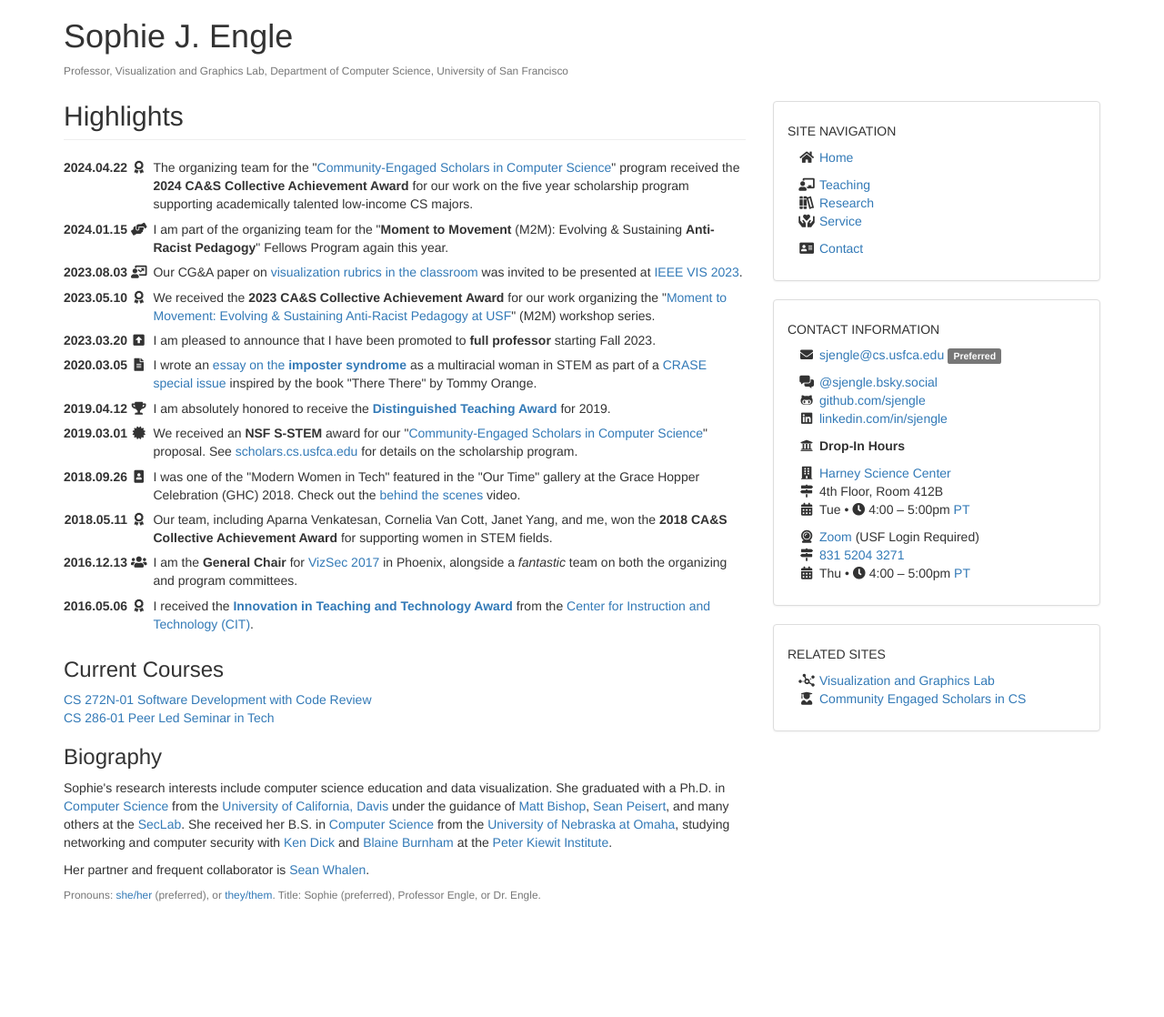
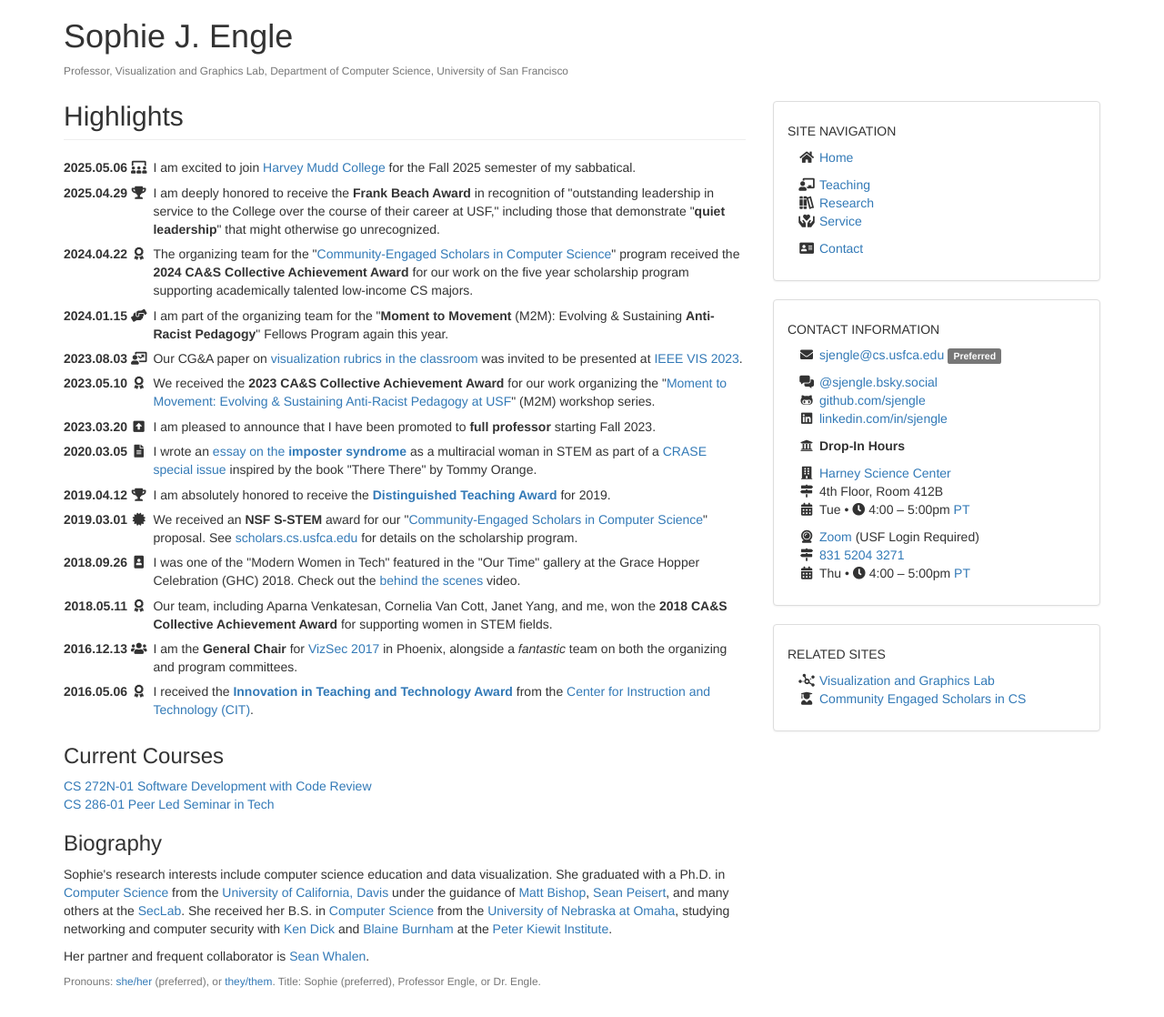
Before and after one commit to sjengle/sjengle.github.io, a Jekyll site: the page built from index.html, in a window 1280 px wide. Shown: the whole page at 91% size. Built offline with Jekyll 4.4.1, drawn with Linux system fonts in a browser that asks for light colours; before the commit the page ends 1023 px from its top, so only the background shows below that.

Commit message:
Adding sabbatical and award

```diff
--- a/index.html
+++ b/index.html
@@ -6,6 +6,17 @@ title: Highlights
 <!-- Announcements -->
 <table class="table-hover table-dates">
   <tbody>
+    <tr>
+      <th>2025.05.06 <i class="fas fa-fw fa-users-class"></i></th>
+      <td>I am excited to join <a href="https://www.hmc.edu/">Harvey Mudd College</a> for the Fall 2025 semester of my sabbatical.  </td>
+    </tr>
+
+
+    <tr>
+      <th>2025.04.29 <i class="fas fa-fw fa-trophy"></i></th>
+      <td>I am deeply honored to receive the <strong>Frank Beach Award</strong> in recognition of "outstanding leadership in service to the College over the course of their career at USF," including those that demonstrate "<strong>quiet leadership</strong>" that might otherwise go unrecognized.</td>
+    </tr>
+
     <tr>
       <th>2024.04.22 <i class="fas fa-fw fa-award"></i></th>
       <td>The organizing team for the "<a href="https://www.nsf.gov/awardsearch/showAward?AWD_ID=1833718&HistoricalAwards=false">Community-Engaged Scholars in Computer Science</a>" program received the <strong>2024 CA&amp;S Collective Achievement Award</strong> for our work on the five year scholarship program supporting academically talented low-income CS majors.</td>
```
